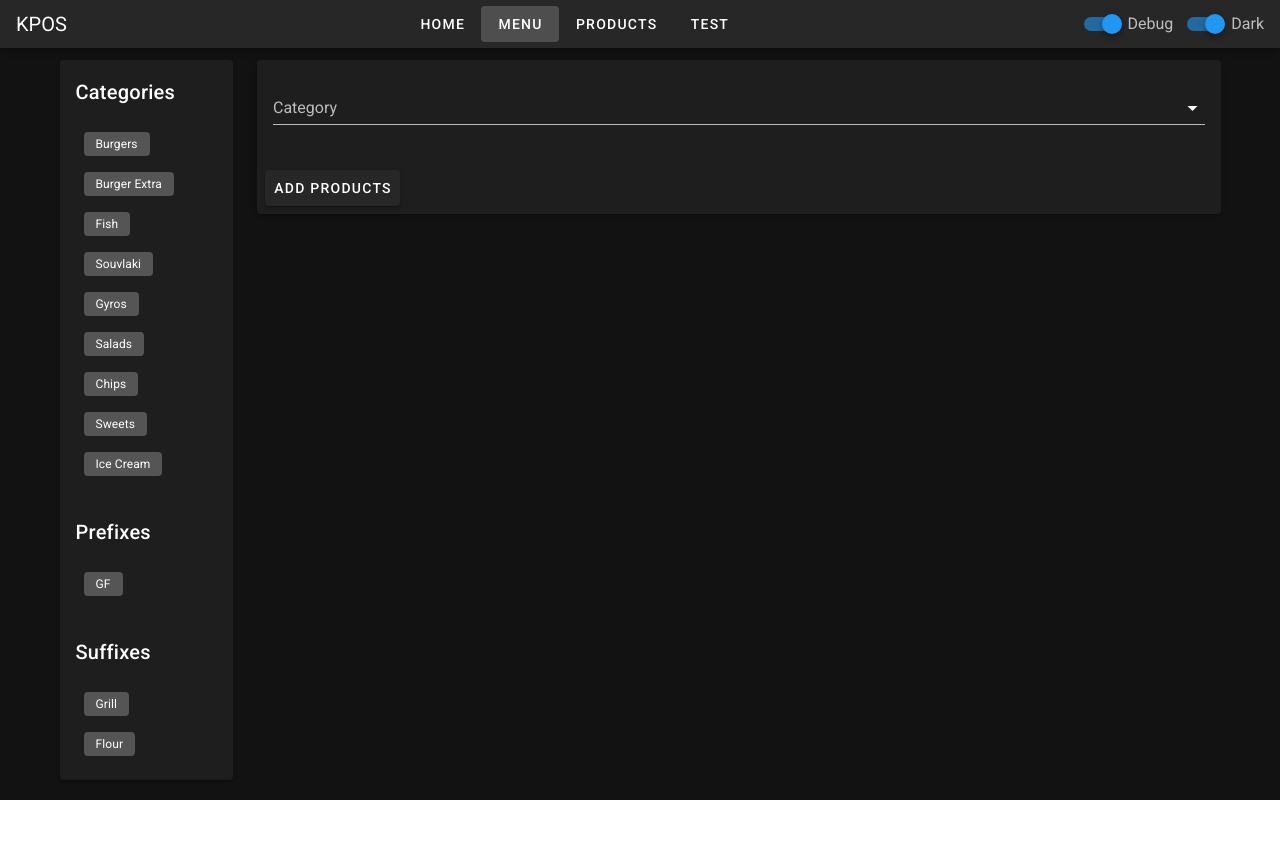
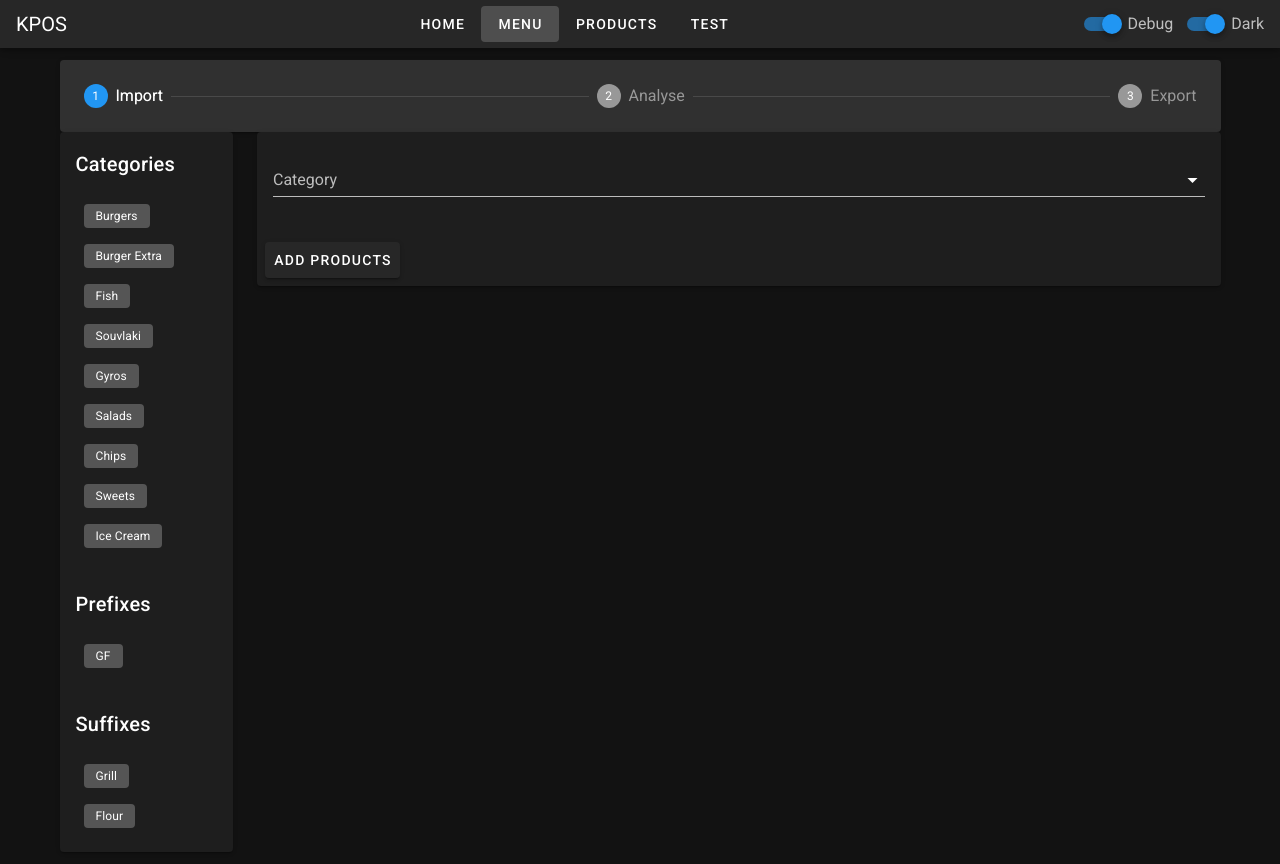
Before and after one commit to preginald/kpos, a Vue app: page /menu in a window 1280 px wide. Before the commit the page ends 800 px from the top, so only its background shows below. Built offline with nearby package versions, Linux system fonts and the light colour scheme.

Commit message:
add a dynamic stepper header

```diff
--- a/src/store/index.js
+++ b/src/store/index.js
@@ -6,6 +6,12 @@ Vue.use(Vuex);
 export default new Vuex.Store({
   state: {
     debug: true,
+    e1: 1,
+    steps: [
+      { number: 1, name: 'Import' },
+      { number: 2, name: 'Analyse' },
+      { number: 3, name: 'Export' },
+    ],
     productDatabase: [
       'Potato Cakes',
       'Tomato',
--- a/src/views/Menu.vue
+++ b/src/views/Menu.vue
@@ -1,5 +1,22 @@
 <template>
   <v-container>
+    <v-stepper v-model="e1">
+      <v-stepper-header>
+        <template v-for="step in steps">
+          <v-stepper-step
+            :complete="e1 > step.number"
+            :key="step.number"
+            :step="step.number"
+          >
+            {{ step.name }}
+          </v-stepper-step>
+          <v-divider
+            v-if="step.number < steps.length"
+            :key="step.number"
+          ></v-divider>
+        </template>
+      </v-stepper-header>
+    </v-stepper>
     <v-row>
       <Sidebar />
       <v-col cols="12" lg="10" sm="9">
@@ -66,7 +83,7 @@ export default {
     MenuTable,
   },
   computed: {
-    ...mapState(["categories", "productDatabase"]),
+    ...mapState(["categories", "productDatabase", "e1", "steps"]),
     ...mapGetters(["getCategoryByName"]),
   },
   data: () => ({
```
